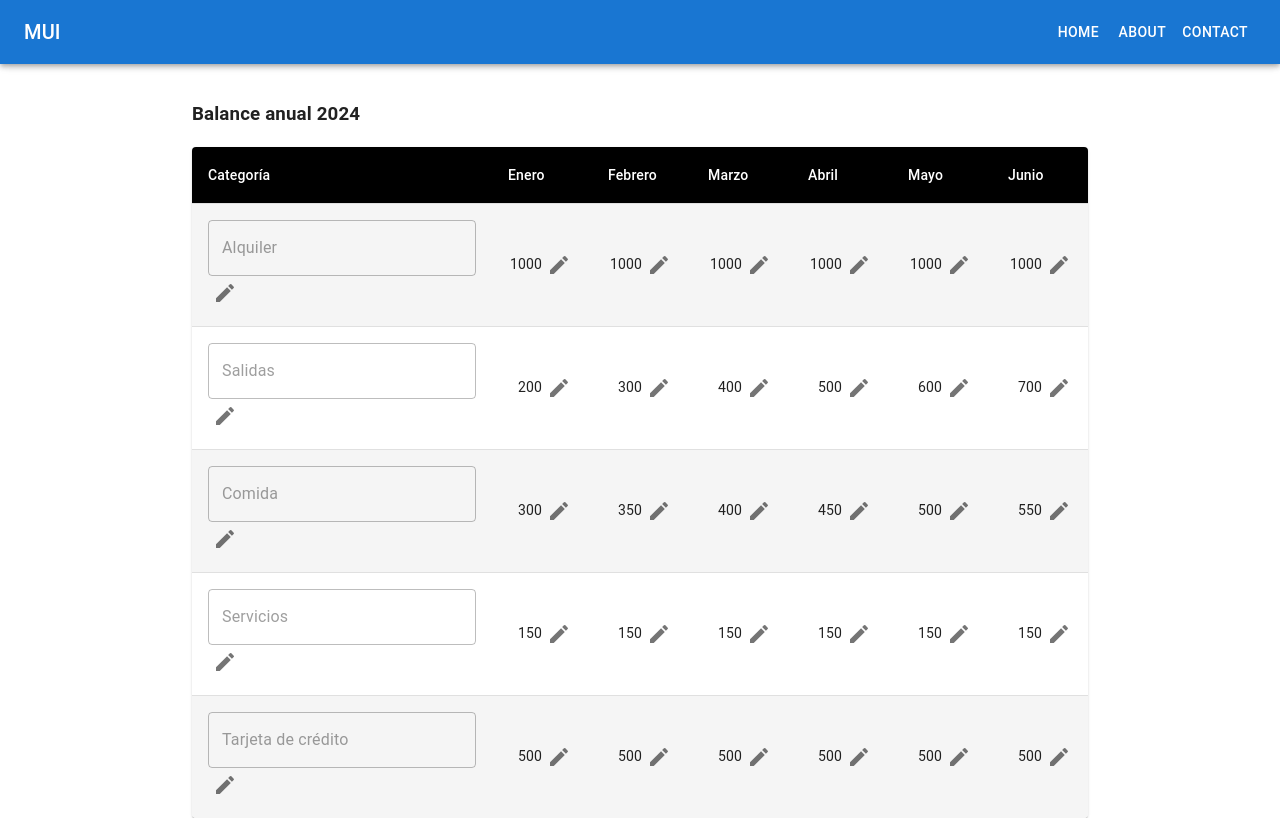
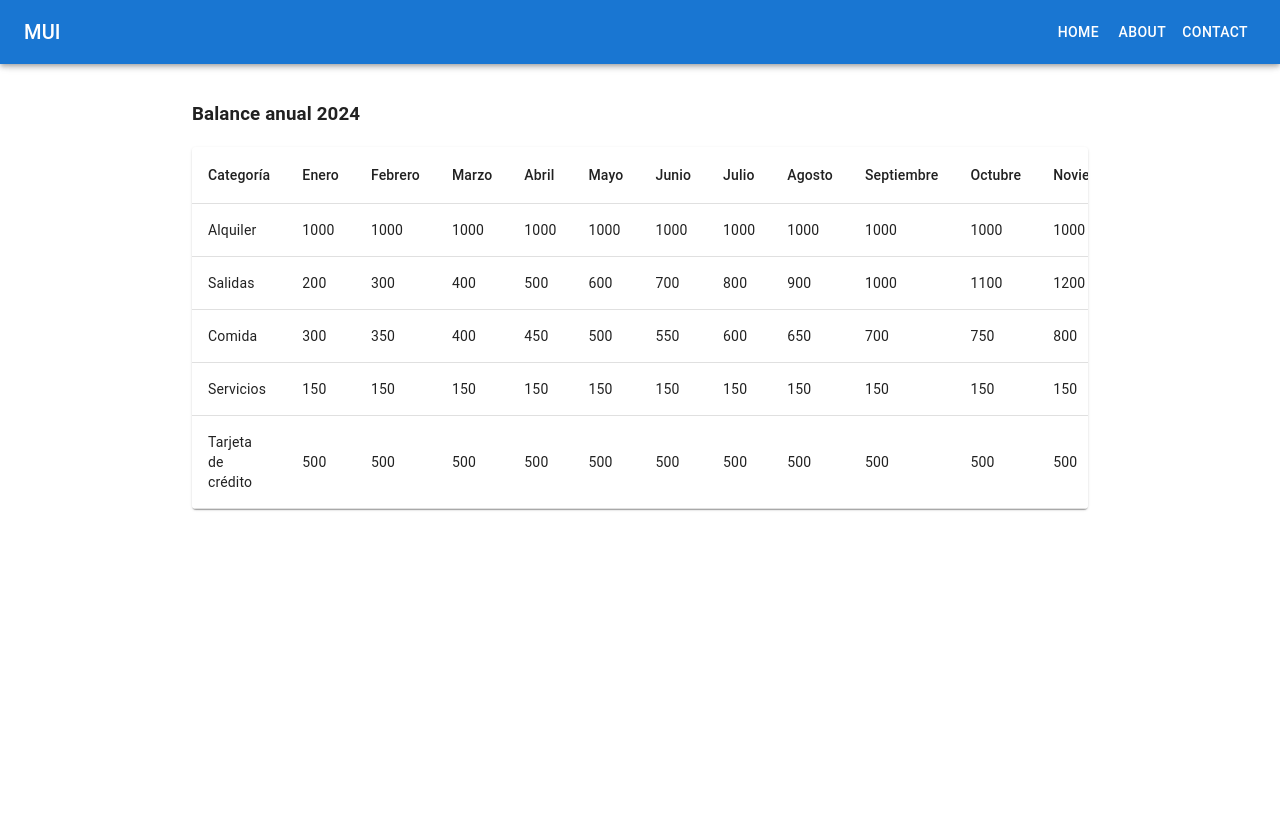
Before and after one commit to Ren991/NoTeLaDeliresApp, a React (Vite) app in the folder frontend/: page /home in a window 1280 px wide. Built offline with nearby package versions, Linux system fonts and the light colour scheme.

Commit message:
add mockdata y reflejar datos en tabla

```diff
--- a/frontend/src/components/TablaBalance/TablaBalance.jsx
+++ b/frontend/src/components/TablaBalance/TablaBalance.jsx
@@ -1,173 +1,66 @@
-import * as React from "react";
-import { useState } from "react";
-import { styled } from "@mui/material/styles";
+import React, { useState, useEffect } from "react";
 import Table from "@mui/material/Table";
 import TableBody from "@mui/material/TableBody";
-import TableCell, { tableCellClasses } from "@mui/material/TableCell";
+import TableCell from "@mui/material/TableCell";
 import TableContainer from "@mui/material/TableContainer";
 import TableHead from "@mui/material/TableHead";
 import TableRow from "@mui/material/TableRow";
 import Paper from "@mui/material/Paper";
-import TextField from "@mui/material/TextField";
-import IconButton from "@mui/material/IconButton";
-import EditIcon from "@mui/icons-material/Edit";
-import DoneIcon from "@mui/icons-material/Done";
-import { TextareaAutosize } from '@mui/base/TextareaAutosize';
+import jsonData from './data.json';
 
-const StyledTableCell = styled(TableCell)(({ theme }) => ({
-  [`&.${tableCellClasses.head}`]: {
-    backgroundColor: theme.palette.common.black,
-    color: theme.palette.common.white,
-  },
-  [`&.${tableCellClasses.body}`]: {
-    fontSize: 14,
-  },
-}));
+const TablaBalance = () => {
+    const [data, setData] = useState([]);
 
-const StyledTableRow = styled(TableRow)(({ theme }) => ({
-  "&:nth-of-type(odd)": {
-    backgroundColor: theme.palette.action.hover,
-  },
-  // hide last border
-  "&:last-child td, &:last-child th": {
-    border: 0,
-  },
-}));
+    useEffect(() => {
+        const fetchData = async () => {
+            try {
+                // Simulación de fetch del JSON local
+                setData(jsonData.data);
+            } catch (error) {
+                console.error("Error fetching data:", error);
+            }
+        };
 
-function createData(
-  categoria,
-  enero,
-  febrero,
-  marzo,
-  abril,
-  mayo,
-  junio,
-  julio,
-  agosto,
-  septiembre,
-  octubre,
-  noviembre,
-  diciembre
-) {
-  return {
-    categoria,
-    enero,
-    febrero,
-    marzo,
-    abril,
-    mayo,
-    junio,
-    julio,
-    agosto,
-    septiembre,
-    octubre,
-    noviembre,
-    diciembre,
-  };
-}
+        fetchData();
 
-const initialRows = [
-  createData("Alquiler", 1000, 1000, 1000, 1000, 1000, 1000, 1000, 1000, 1000, 1000, 1000, 1000),
-  createData("Salidas", 200, 300, 400, 500, 600, 700, 800, 900, 1000, 1100, 1200, 1300),
-  createData("Comida", 300, 350, 400, 450, 500, 550, 600, 650, 700, 750, 800, 850),
-  createData("Servicios", 150, 150, 150, 150, 150, 150, 150, 150, 150, 150, 150, 150),
-  createData("Tarjeta de crédito", 500, 500, 500, 500, 500, 500, 500, 500, 500, 500, 500, 500),
-];
-
-var añoActual = "2024";
-
-export default function TablaBalance() {
-  const [rows, setRows] = useState(initialRows);
-  const [editableCells, setEditableCells] = useState(
-    Array.from({ length: initialRows.length }, () =>
-      Array.from({ length: 12 }, () => false)
-    )
-  );
-
-  const handleToggleEdit = (rowIndex, cellIndex) => {
-    setEditableCells(prevEditableCells => {
-      const updatedEditableCells = [...prevEditableCells];
-      updatedEditableCells[rowIndex][cellIndex] = !updatedEditableCells[rowIndex][cellIndex];
-      return updatedEditableCells;
-    });
-  };
+    }, []);
 
     return (
         <div style={{ marginTop: "100px", width: "70%", marginLeft: "auto", marginRight: "auto" }}>
-      <h3>Balance anual {añoActual}</h3>
+            <h3>Balance anual 2024</h3>
             <TableContainer component={Paper}>
                 <Table sx={{ minWidth: 700 }} aria-label="customized table">
                     <TableHead>
                         <TableRow>
-              <StyledTableCell style={{ minWidth: "300px", maxWidth: "300px" }}>Categoría</StyledTableCell>
-              {["Enero", "Febrero", "Marzo", "Abril", "Mayo", "Junio", "Julio", "Agosto", "Septiembre", "Octubre", "Noviembre", "Diciembre"].map((month, index) => (
-                <StyledTableCell key={index} style={{ minWidth: "100px", maxWidth: "100px" }}>
-                  {month}
-                </StyledTableCell>
-              ))}
+                            <TableCell>Categoría</TableCell>
+                            <TableCell>Enero</TableCell>
+                            <TableCell>Febrero</TableCell>
+                            <TableCell>Marzo</TableCell>
+                            <TableCell>Abril</TableCell>
+                            <TableCell>Mayo</TableCell>
+                            <TableCell>Junio</TableCell>
+                            <TableCell>Julio</TableCell>
+                            <TableCell>Agosto</TableCell>
+                            <TableCell>Septiembre</TableCell>
+                            <TableCell>Octubre</TableCell>
+                            <TableCell>Noviembre</TableCell>
+                            <TableCell>Diciembre</TableCell>
                         </TableRow>
                     </TableHead>
                     <TableBody>
-            {rows.map((row, rowIndex) => (
-              <StyledTableRow key={rowIndex}>
-                <StyledTableCell component="th" scope="row">
-                  <TextField
-                    value={row.categoria}
-                    sx={{ width: "100%" }}
-                    InputProps={{ inputProps: { min: 0 } }}
-                    disabled={!editableCells[rowIndex][0]}
-                    onChange={(event) => {
-                      const newValue = event.target.value;
-                      setRows(prevRows =>
-                        prevRows.map((prevRow, prevRowIndex) =>
-                          prevRowIndex === rowIndex
-                            ? { ...prevRow, categoria: newValue }
-                            : prevRow
-                        )
-                      );
-                    }}
-                  />
-                  <IconButton
-                    size="small"
-                    onClick={() => handleToggleEdit(rowIndex, 0)}
-                  >
-                    {editableCells[rowIndex][0] ? <DoneIcon /> : <EditIcon />}
-                  </IconButton>
-                </StyledTableCell>
-                {Object.entries(row).slice(1).map(([key, value], cellIndex) => (
-                  <StyledTableCell align="right" key={cellIndex}>
-                    {editableCells[rowIndex][cellIndex + 1] ? (
-                      <TextField
-                        value={value}
-                        sx={{ width:"650px"}}
-                        InputProps={{ inputProps: { min: 0 } }}
-                        onChange={(event) => {
-                          const newValue = event.target.value;
-                          setRows(prevRows =>
-                            prevRows.map((prevRow, prevRowIndex) =>
-                              prevRowIndex === rowIndex
-                                ? { ...prevRow, [key]: newValue }
-                                : prevRow
-                            )
-                          );
-                        }}
-                      />
-                    ) : (
-                      value
-                    )}
-                    <IconButton
-                      size="small"
-                      onClick={() => handleToggleEdit(rowIndex, cellIndex + 1)}
-                    >
-                      {editableCells[rowIndex][cellIndex + 1] ? <DoneIcon /> : <EditIcon />}
-                    </IconButton>
-                  </StyledTableCell>
+                        {Array.isArray(data) && data.map((item, index) => (
+                            <TableRow key={index}>
+                                <TableCell>{item.category}</TableCell>
+                                {item.expenses.map((expense, expenseIndex) => (
+                                    <TableCell key={expenseIndex}>{expense.amount}</TableCell>
                                 ))}
-              </StyledTableRow>
+                            </TableRow>
                         ))}
                     </TableBody>
                 </Table>
             </TableContainer>
         </div>
     );
-}
+};
+
+export default TablaBalance;
--- /dev/null
+++ b/frontend/src/components/TablaBalance/data.json
@@ -0,0 +1,89 @@
+{
+    "data": [
+      {
+        "category": "Alquiler",
+        "expenses": [
+          { "month": "January", "amount": 1000 },
+          { "month": "February", "amount": 1000 },
+          { "month": "March", "amount": 1000 },
+          { "month": "April", "amount": 1000 },
+          { "month": "May", "amount": 1000 },
+          { "month": "June", "amount": 1000 },
+          { "month": "July", "amount": 1000 },
+          { "month": "August", "amount": 1000 },
+          { "month": "September", "amount": 1000 },
+          { "month": "October", "amount": 1000 },
+          { "month": "November", "amount": 1000 },
+          { "month": "December", "amount": 1000 }
+        ]
+      },
+      {
+        "category": "Salidas",
+        "expenses": [
+          { "month": "January", "amount": 200 },
+          { "month": "February", "amount": 300 },
+          { "month": "March", "amount": 400 },
+          { "month": "April", "amount": 500 },
+          { "month": "May", "amount": 600 },
+          { "month": "June", "amount": 700 },
+          { "month": "July", "amount": 800 },
+          { "month": "August", "amount": 900 },
+          { "month": "September", "amount": 1000 },
+          { "month": "October", "amount": 1100 },
+          { "month": "November", "amount": 1200 },
+          { "month": "December", "amount": 1300 }
+        ]
+      },
+      {
+        "category": "Comida",
+        "expenses": [
+          { "month": "January", "amount": 300 },
+          { "month": "February", "amount": 350 },
+          { "month": "March", "amount": 400 },
+          { "month": "April", "amount": 450 },
+          { "month": "May", "amount": 500 },
+          { "month": "June", "amount": 550 },
+          { "month": "July", "amount": 600 },
+          { "month": "August", "amount": 650 },
+          { "month": "September", "amount": 700 },
+          { "month": "October", "amount": 750 },
+          { "month": "November", "amount": 800 },
+          { "month": "December", "amount": 850 }
+        ]
+      },
+      {
+        "category": "Servicios",
+        "expenses": [
+          { "month": "January", "amount": 150 },
+          { "month": "February", "amount": 150 },
+          { "month": "March", "amount": 150 },
+          { "month": "April", "amount": 150 },
+          { "month": "May", "amount": 150 },
+          { "month": "June", "amount": 150 },
+          { "month": "July", "amount": 150 },
+          { "month": "August", "amount": 150 },
+          { "month": "September", "amount": 150 },
+          { "month": "October", "amount": 150 },
+          { "month": "November", "amount": 150 },
+          { "month": "December", "amount": 150 }
+        ]
+      },
+      {
+        "category": "Tarjeta de crédito",
+        "expenses": [
+          { "month": "January", "amount": 500 },
+          { "month": "February", "amount": 500 },
+          { "month": "March", "amount": 500 },
+          { "month": "April", "amount": 500 },
+          { "month": "May", "amount": 500 },
+          { "month": "June", "amount": 500 },
+          { "month": "July", "amount": 500 },
+          { "month": "August", "amount": 500 },
+          { "month": "September", "amount": 500 },
+          { "month": "October", "amount": 500 },
+          { "month": "November", "amount": 500 },
+          { "month": "December", "amount": 500 }
+        ]
+      }
+    ]
+  }
```
Lines whose indentation alone changed are shown as unchanged.
